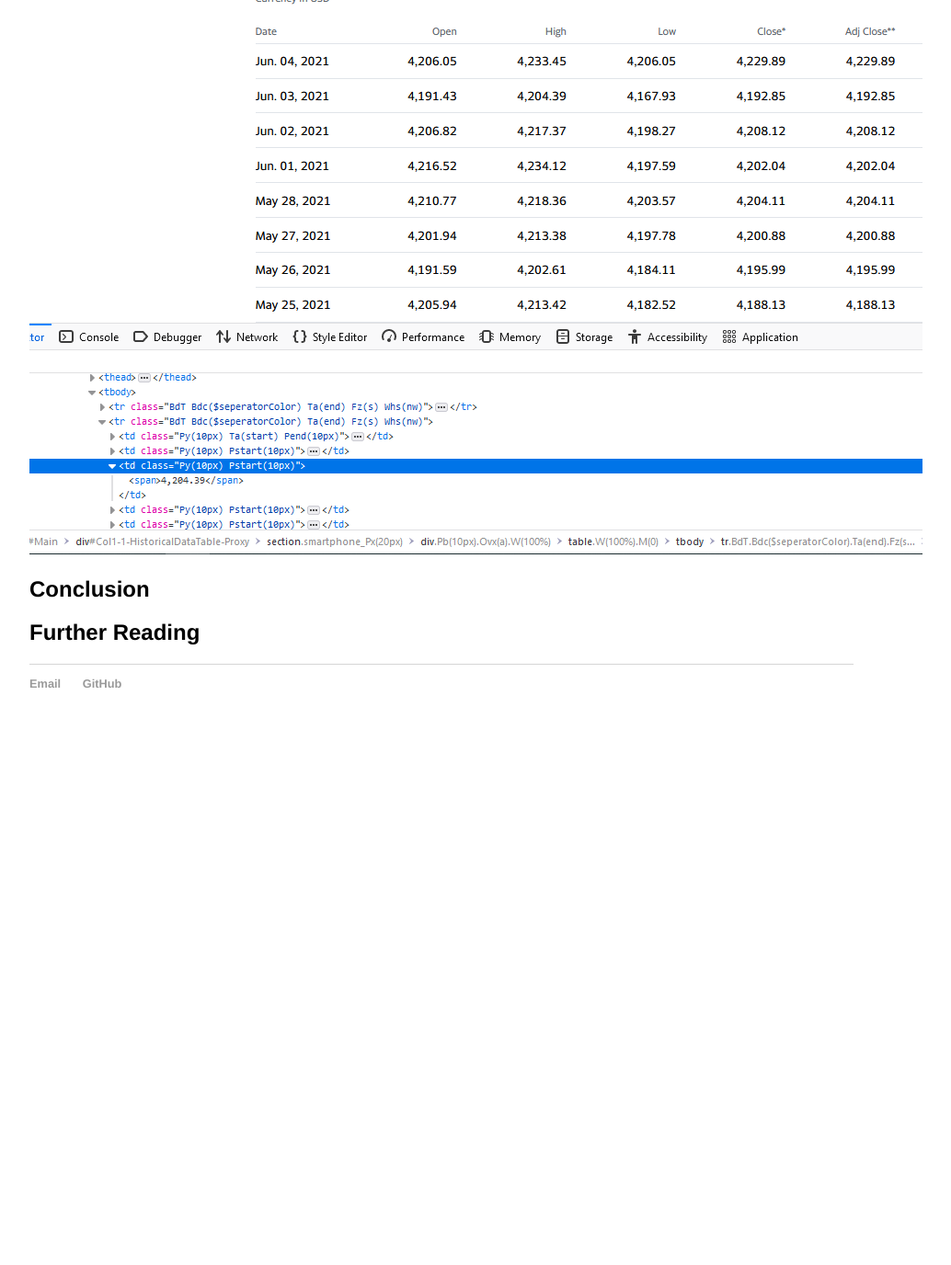
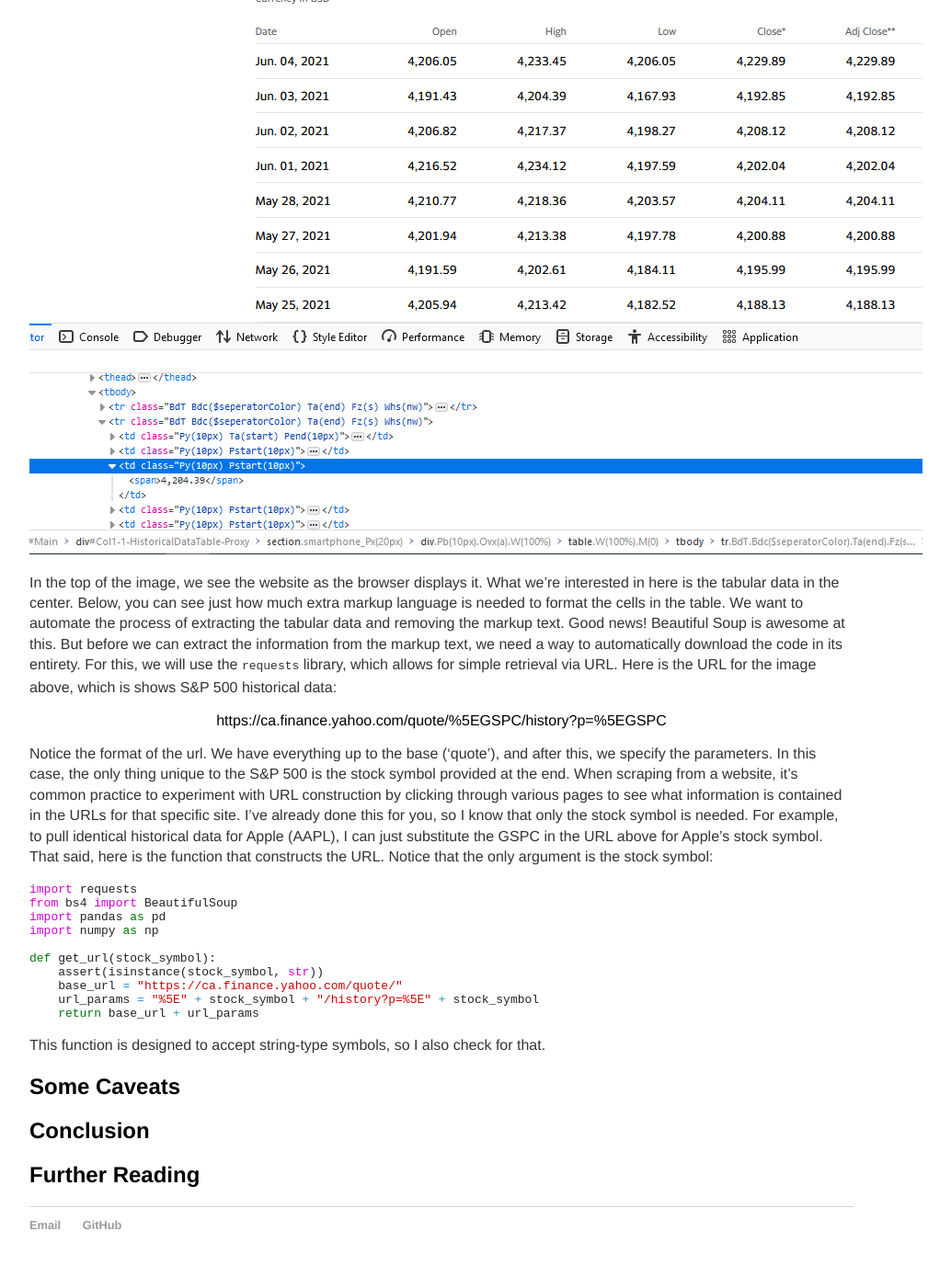
Before and after one commit to 12mre1/12mre1.github.io, a Jekyll site: the page built from _posts/2021-04-10-Scraping-Stock-Prices-with-Beautiful-Soup.md, in a window 1280 px wide and 1400 px high, scrolled down 1007 px. Shown: the top 1376 px of the window at 92% size, without its empty margins (160-1194 px from the left). Built offline with Jekyll 4.4.1, drawn with Linux system fonts in a browser that asks for light colours; before the commit the page ends 1818 px from its top, so only the background shows below that.

Commit message:
start scraping post

````diff
--- a/_posts/2021-04-10-Scraping-Stock-Prices-with-Beautiful-Soup.md
+++ b/_posts/2021-04-10-Scraping-Stock-Prices-with-Beautiful-Soup.md
@@ -15,6 +15,32 @@ So how does an html parser work? Basically, all code on the internet is written
 
 <center><img src="/img/yahoo-finance.png" alt = "basic-nn"></center>
 
+In the top of the image, we see the website as the browser displays it. What we're interested in here is the tabular data in the center. Below, you can see just how much extra markup language is needed to format the cells in the table. We want to automate the process of extracting the tabular data and removing the markup text. Good news! Beautiful Soup is awesome at this. But before we can extract the information from the markup text, we need a way to automatically download the code in its entirety. For this, we will use the `requests` library, which allows for simple retrieval via URL. Here is the URL for the image above, which is shows S&P 500 historical data:
+
+<center>
+
+https://ca.finance.yahoo.com/quote/%5EGSPC/history?p=%5EGSPC
+
+</center>
+
+Notice the format of the url. We have everything up to the base ('quote'), and after this, we specify the parameters. In this case, the only thing unique to the S&P 500 is the stock symbol provided at the end. When scraping from a website, it's common practice to experiment with URL construction by clicking through various pages to see what information is contained in the URLs for that specific site. I've already done this for you, so I know that only the stock symbol is needed. For example, to pull identical historical data for Apple (AAPL), I can just substitute the GSPC in the URL above for Apple's stock symbol. That said, here is the function that constructs the URL. Notice that the only argument is the stock symbol:
+
+```python
+import requests
+from bs4 import BeautifulSoup
+import pandas as pd
+import numpy as np
+
+def get_url(stock_symbol):
+    assert(isinstance(stock_symbol, str))
+    base_url = "https://ca.finance.yahoo.com/quote/"
+    url_params = "%5E" + stock_symbol + "/history?p=%5E" + stock_symbol
+    return base_url + url_params
+```
+This function is designed to accept string-type symbols, so I also check for that.
+
+## Some Caveats
+
 ## Conclusion
 
 ## Further Reading
````
